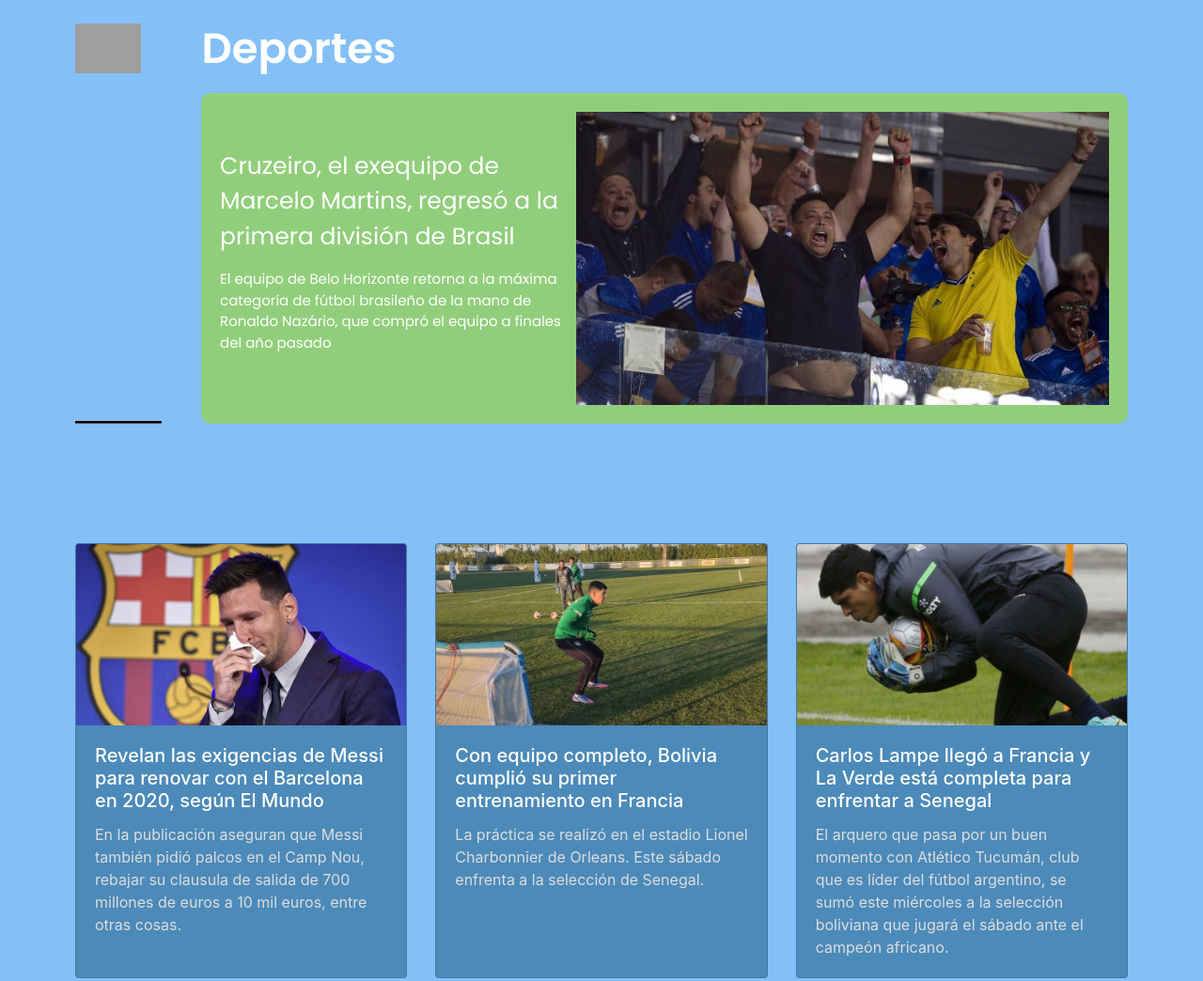
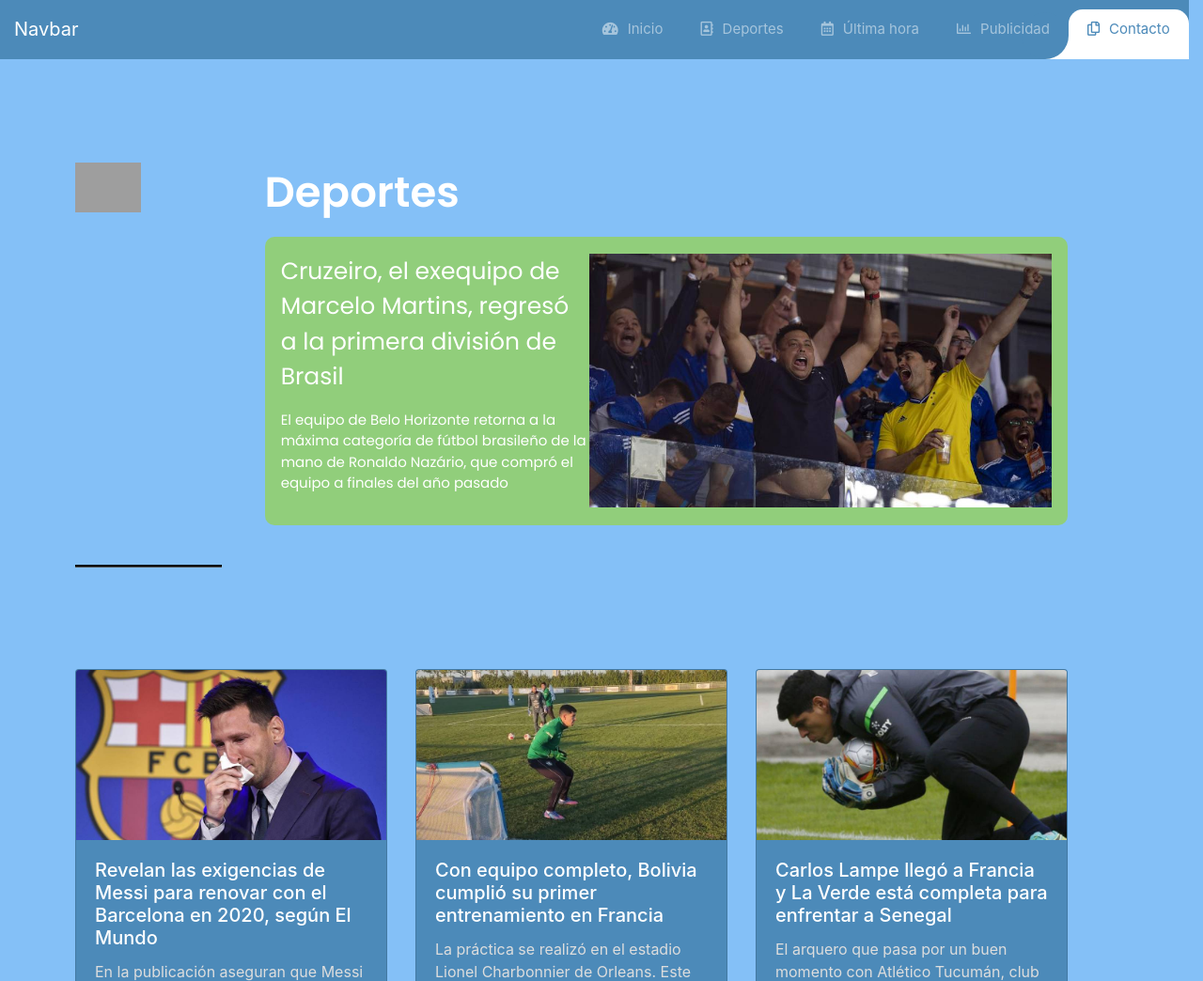
Before and after one commit to MicaelaGordillo/peri-dico, a plain HTML site: page views/deportes.html in a window 1280 px wide. Shown: the top 1044 px of the page at 94% size. Drawn offline with nearby package versions, Linux system fonts and the light colour scheme; grey boxes are pictures that could not be loaded.

Commit message:
Deportes+navbar

```diff
--- a/assets/css/deportes.css
+++ b/assets/css/deportes.css
@@ -8,14 +8,28 @@
 }
 body {
     background-color: #84C0F7;
-    margin: 25px 80px;
     display: grid;
     gap: 2%;
-    grid-template-columns: 10% 88%;
-    grid-template-areas: "pelota noticia"
-                         "informacion informacion";
+    grid-template-columns: 20% 73%;
+    grid-template-areas: "navbar navbar"
+    "pelota noticia"
+    "informacion informacion";
+}
+#navbar {
+    grid-area: navbar;
+}
+#field {
+    grid-area: pelota;
+    margin-left: 80px;
+	margin-top: 45px;
+}
+#noticia{
+    grid-area: noticia;
+    margin-top: 50px;
+    margin-right: 80px;
 }
 #informacion {
+    margin: 25px 80px;
     grid-area: informacion;
 }
 /*Información*/
@@ -78,3 +92,165 @@ th, td {
     position: absolute;
     cursor: pointer;
 }
+/* Navbar */
+@import url('https://fonts.googleapis.com/css?family=Roboto');
+
+
+i {
+	margin-right: 10px;
+}
+/*----------bootstrap-navbar-css------------*/
+.navbar-logo{
+	padding: 15px;
+	color: #fff;
+}
+.navbar-mainbg{
+	background-color: #4C8AB9;
+	padding: 0px;
+}
+#navbarSupportedContent{
+	overflow: hidden;
+	position: relative;
+}
+#navbarSupportedContent ul{
+	padding: 0px;
+	margin: 0px;
+}
+#navbarSupportedContent ul li a i{
+	margin-right: 10px;
+}
+#navbarSupportedContent li {
+	list-style-type: none;
+	float: left;
+}
+#navbarSupportedContent ul li a{
+	color: rgba(255,255,255,0.5);
+    text-decoration: none;
+    font-size: 15px;
+    display: block;
+    padding: 20px 20px;
+    transition-duration:0.6s;
+	transition-timing-function: cubic-bezier(0.68, -0.55, 0.265, 1.55);
+    position: relative;
+}
+#navbarSupportedContent>ul>li.active>a{
+	color: #4C8AB9;
+	background-color: transparent;
+	transition: all 0.7s;
+}
+#navbarSupportedContent a:not(:only-child):after {
+	content: "\f105";
+	position: absolute;
+	right: 20px;
+	top: 10px;
+	font-size: 14px;
+	font-family: "Font Awesome 5 Free";
+	display: inline-block;
+	padding-right: 3px;
+	vertical-align: middle;
+	font-weight: 900;
+	transition: 0.5s;
+}
+#navbarSupportedContent .active>a:not(:only-child):after {
+	transform: rotate(90deg);
+}
+.hori-selector{
+	display:inline-block;
+	position:absolute;
+	height: 100%;
+	top: 0px;
+	left: 0px;
+	transition-duration:0.6s;
+	transition-timing-function: cubic-bezier(0.68, -0.55, 0.265, 1.55);
+	background-color: #fff;
+	border-top-left-radius: 15px;
+	border-top-right-radius: 15px;
+	margin-top: 10px;
+}
+.hori-selector .right,
+.hori-selector .left{
+	position: absolute;
+	width: 25px;
+	height: 25px;
+	background-color: #fff;
+	bottom: 10px;
+}
+.hori-selector .right{
+	right: -25px;
+}
+.hori-selector .left{
+	left: -25px;
+}
+.hori-selector .right:before,
+.hori-selector .left:before{
+	content: '';
+    position: absolute;
+    width: 50px;
+    height: 50px;
+    border-radius: 50%;
+    background-color: #4C8AB9;
+}
+.hori-selector .right:before{
+	bottom: 0;
+    right: -25px;
+}
+.hori-selector .left:before{
+	bottom: 0;
+    left: -25px;
+}
+
+
+@media(min-width: 992px){
+	.navbar-expand-custom {
+	    -ms-flex-flow: row nowrap;
+	    flex-flow: row nowrap;
+	    -ms-flex-pack: start;
+	    justify-content: flex-start;
+	}
+	.navbar-expand-custom .navbar-nav {
+	    -ms-flex-direction: row;
+	    flex-direction: row;
+	}
+	.navbar-expand-custom .navbar-toggler {
+	    display: none;
+	}
+	.navbar-expand-custom .navbar-collapse {
+	    display: -ms-flexbox!important;
+	    display: flex!important;
+	    -ms-flex-preferred-size: auto;
+	    flex-basis: auto;
+	}
+}
+
+
+@media (max-width: 991px){
+	#navbarSupportedContent ul li a{
+		padding: 12px 30px;
+	}
+	.hori-selector{
+		margin-top: 0px;
+		margin-left: 10px;
+		border-radius: 0;
+		border-top-left-radius: 25px;
+		border-bottom-left-radius: 25px;
+	}
+	.hori-selector .left,
+	.hori-selector .right{
+		right: 10px;
+	}
+	.hori-selector .left{
+		top: -25px;
+		left: auto;
+	}
+	.hori-selector .right{
+		bottom: -25px;
+	}
+	.hori-selector .left:before{
+		left: -25px;
+		top: -25px;
+	}
+	.hori-selector .right:before{
+		bottom: -25px;
+		left: -25px;
+	}
+}
--- a/views/deportes.html
+++ b/views/deportes.html
@@ -15,8 +15,40 @@
     <link rel="stylesheet" href="../assets/css/deportes.css">
     <!--js-->
     <script type="text/javascript" src="../assets/js/deportes.js"></script>
+    <!--iconos-->
+    <link rel="stylesheet" href="https://cdnjs.cloudflare.com/ajax/libs/font-awesome/5.10.2/css/all.css">
 </head>
 <body>
+    <div id="navbar">
+        <!-- Navbar -->
+        <nav style="position: fixed; width:98.8vw;z-index:100;" class="navbar navbar-expand-custom navbar-mainbg">
+            <a class="navbar-brand navbar-logo" href="#">Navbar</a>
+            <button class="navbar-toggler" type="button" aria-controls="navbarSupportedContent" aria-expanded="false" aria-label="Toggle navigation">
+            <i class="fas fa-bars text-white"></i>
+            </button>
+            <div class="collapse navbar-collapse" id="navbarSupportedContent">
+                <ul class="navbar-nav ml-auto">
+                    <div class="hori-selector"><div class="left"></div><div class="right"></div></div>
+                    <li class="nav-item">
+                        <a class="nav-link" href="javascript:void(0);"><i class="fas fa-tachometer-alt"></i>Inicio</a>
+                    </li>
+                    <li class="nav-item">
+                        <a class="nav-link" href="javascript:void(0);"><i class="far fa-address-book"></i>Deportes</a>
+                    </li>
+
+                    <li class="nav-item">
+                        <a class="nav-link" href="javascript:void(0);"><i class="far fa-calendar-alt"></i>Última hora</a>
+                    </li>
+                    <li class="nav-item">
+                        <a class="nav-link" href="javascript:void(0);"><i class="far fa-chart-bar"></i>Publicidad</a>
+                    </li>
+                    <li class="nav-item active">
+                        <a class="nav-link" href="javascript:void(0);"><i class="far fa-copy"></i>Contacto</a>
+                    </li>
+                </ul>
+            </div>
+        </nav>
+    </div>
     <div id="field">
         <img src="https://js.cx/clipart/ball.svg" width="70" id="ball">
     </div>
@@ -290,6 +322,7 @@
             </table>
         </div>
     </div>
+<script src="../assets/js/contactanos.js"></script>
 <script src="https://code.jquery.com/jquery-3.2.1.slim.min.js" integrity="sha384-KJ3o2DKtIkvYIK3UENzmM7KCkRr/rE9/Qpg6aAZGJwFDMVNA/GpGFF93hXpG5KkN" crossorigin="anonymous"></script>
 <script src="https://cdn.jsdelivr.net/npm/popper.js@1.12.9/dist/umd/popper.min.js" integrity="sha384-ApNbgh9B+Y1QKtv3Rn7W3mgPxhU9K/ScQsAP7hUibX39j7fakFPskvXusvfa0b4Q" crossorigin="anonymous"></script>
 <script src="https://cdn.jsdelivr.net/npm/bootstrap@4.0.0/dist/js/bootstrap.min.js" integrity="sha384-JZR6Spejh4U02d8jOt6vLEHfe/JQGiRRSQQxSfFWpi1MquVdAyjUar5+76PVCmYl" crossorigin="anonymous"></script>
```
